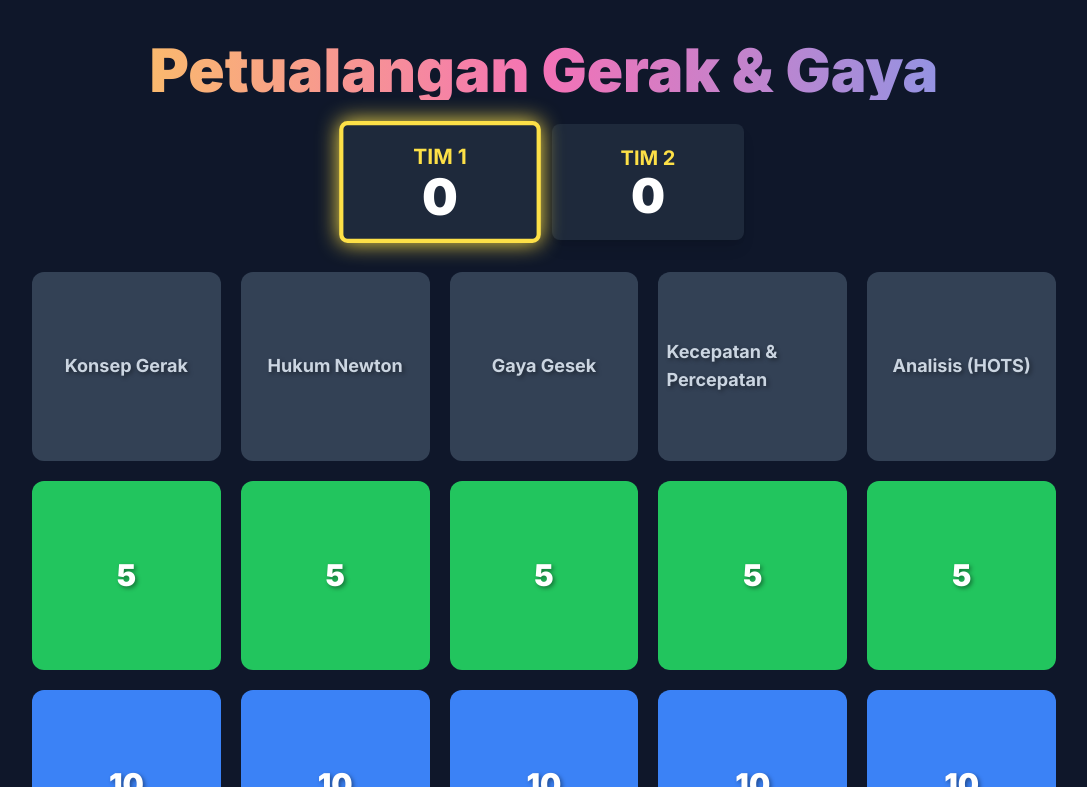
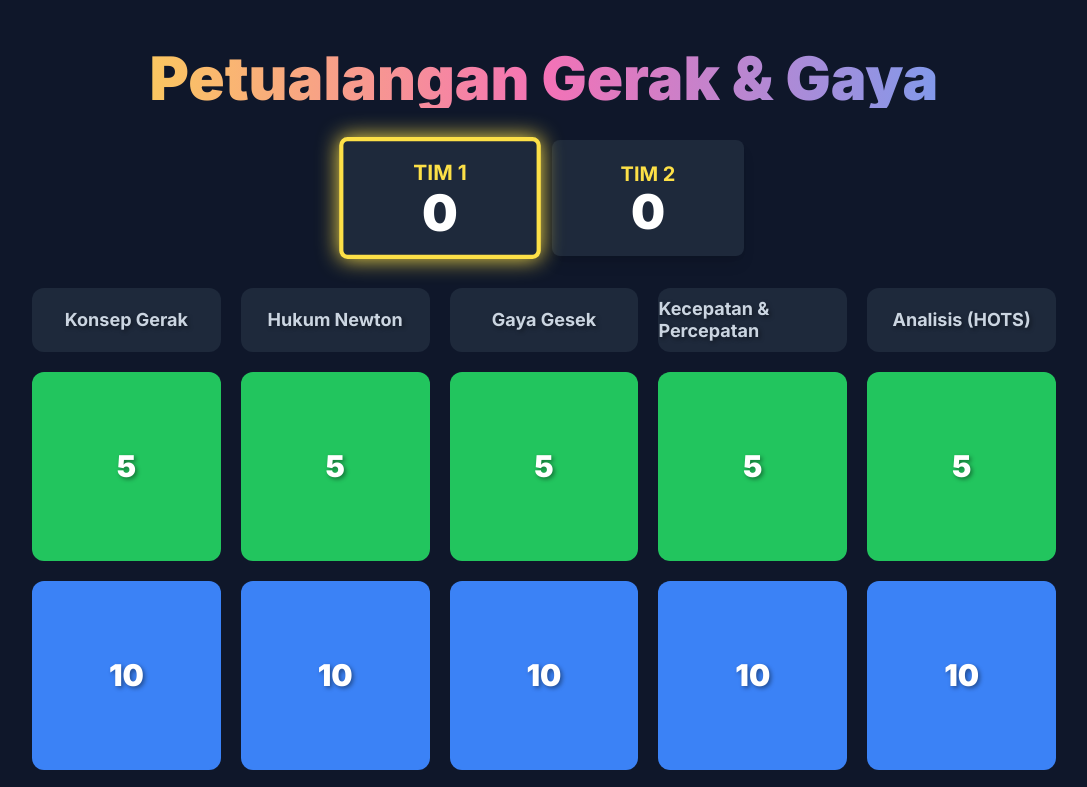
Before and after one commit to Science-Chemistry-YPS/Exercise8-GerakdanGaya, a plain HTML site: page index.html in a window 1280 px wide. Both pictures are taken after a click on the button "2 Tim". Shown: the top 787 px of the page, without its empty margins (96-1183 px from the left). Drawn offline with nearby package versions, Linux system fonts and the light colour scheme.

Commit message:
Update index.html

```diff
--- a/index.html
+++ b/index.html
@@ -18,6 +18,8 @@
             color: #f1f5f9; /* text-slate-100 */
             /* Mencegah seleksi teks yang mengganggu */
             user-select: none;
+            /* Pastikan body tidak scroll saat layout utama aktif */
+            overflow-y: hidden;
         }
 
         /* Gradient untuk judul */
@@ -41,6 +43,8 @@
             aspect-ratio: 1 / 1; /* Membuat kotak tetap persegi */
             color: #ffffff;
             text-shadow: 2px 2px 4px rgba(0,0,0,0.4);
+            /* Ukuran font responsif untuk kotak kategori */
+            line-height: 1.2;
         }
         .question-box:hover {
             transform: scale(1.05) rotate(2deg);
@@ -51,6 +55,21 @@
             opacity: 0.7;
             transform: scale(0.95);
         }
+        .question-box.category-title {
+            font-size: 0.875rem; /* text-sm */
+            font-weight: 700; /* font-bold */
+            color: #cbd5e1; /* text-slate-300 */
+            background-color: #1e293b; /* bg-slate-800 */
+            opacity: 1;
+            aspect-ratio: auto; /* Hapus rasio persegi */
+            min-height: 4rem; /* Tinggi minimal */
+        }
+        @media (min-width: 768px) { /* md: */
+            .question-box.category-title {
+                font-size: 1.125rem; /* text-lg */
+            }
+        }
+
 
         /* Warna kotak berdasarkan poin */
         .points-5 { background-color: #22c55e; } /* green-500 */
@@ -240,8 +259,6 @@
             Pilih Tim!
         </h1>
 
-        <!-- Input API Key SUDAH DIHAPUS -->
-
         <p class="my-6 text-slate-300">Pilih jumlah tim yang akan bermain:</p>
         <div class="flex justify-center gap-4">
             <button onclick="startGame(2)" class="px-6 py-3 bg-blue-600 hover:bg-blue-700 rounded-lg text-white font-bold text-lg shadow-lg transition duration-200">2 Tim</button>
@@ -251,33 +268,35 @@
     </div>
 
     <!-- --- Konten Game (Sembunyi Awalnya) --- -->
-    <div id="game-container" class="hidden">
+    <!-- Diperbarui untuk flexbox vertikal agar muat 1 layar -->
+    <div id="game-container" class="hidden flex flex-col min-h-[calc(100vh-4rem)] max-w-5xl mx-auto">
         <!-- Header -->
-        <header class="text-center mb-6">
-            <h1 class="text-4xl md:text-6xl font-black game-title mt-2">
+        <header class="text-center py-4"> <!-- Mengurangi padding/margin vertikal -->
+            <h1 class="text-4xl md:text-6xl font-black game-title">
                 Petualangan Gerak & Gaya
             </h1>
         </header>
 
         <!-- Papan Skor Tim -->
-        <div id="scoreboard-container" class="flex flex-wrap justify-center gap-4 mb-8">
+        <div id="scoreboard-container" class="flex flex-wrap justify-center gap-4 py-4"> <!-- Mengurangi padding/margin vertikal -->
             <!-- Papan skor akan dimasukkan oleh JS di sini -->
         </div>
 
         <!-- Papan Permainan -->
-        <main class="max-w-5xl mx-auto grid grid-cols-5 gap-3 md:gap-5">
+        <!-- flex-grow akan membuat bagian ini mengisi sisa ruang -->
+        <main class="flex-grow grid grid-cols-5 gap-3 md:gap-5 py-4">
             <!-- Kategori (hanya visual, tidak bisa diklik) -->
-            <div class="question-box bg-slate-700 !text-sm md:!text-lg !font-bold !text-slate-300 p-2 opacity-100">Konsep Gerak</div>
-            <div class="question-box bg-slate-700 !text-sm md:!text-lg !font-bold !text-slate-300 p-2 opacity-100">Hukum Newton</div>
-            <div class="question-box bg-slate-700 !text-sm md:!text-lg !font-bold !text-slate-300 p-2 opacity-100">Gaya Gesek</div>
-            <div class="question-box bg-slate-700 !text-sm md:!text-lg !font-bold !text-slate-300 p-2 opacity-100">Kecepatan & Percepatan</div>
-            <div class="question-box bg-slate-700 !text-sm md:!text-lg !font-bold !text-slate-300 p-2 opacity-100">Analisis (HOTS)</div>
+            <div class="question-box category-title">Konsep Gerak</div>
+            <div class="question-box category-title">Hukum Newton</div>
+            <div class="question-box category-title">Gaya Gesek</div>
+            <div class="question-box category-title">Kecepatan & Percepatan</div>
+            <div class="question-box category-title">Analisis (HOTS)</div>
 
             <!-- Pertanyaan akan dimasukkan oleh JS di sini -->
         </main>
 
         <!-- Tombol Reset -->
-        <footer class="text-center mt-8">
+        <footer class="text-center py-4"> <!-- Mengurangi padding/margin vertikal -->
             <button id="reset-button" onclick="showSetup()" class="px-6 py-2 bg-red-600 hover:bg-red-700 rounded-lg text-white font-bold shadow-lg transition duration-200">
                 Mulai Ulang
             </button>
@@ -333,8 +352,6 @@
 
             <!-- Footer Modal -->
             <div class="p-5 border-t border-slate-700 flex justify-end items-center">
-                <!-- Tombol Penjelasan AI SUDAH DIHAPUS -->
-
                 <!-- Tombol Tutup -->
                 <button id="close-modal-button" onclick="closeModal()" class="px-5 py-2 bg-slate-600 hover:bg-slate-700 rounded-lg text-white font-semibold transition duration-200">
                     Tutup
@@ -708,12 +725,13 @@
 
             // Hapus papan skor lama dan kotak soal lama
             scoreboardContainer.innerHTML = '';
+            // Reset papan, tapi JANGAN hapus kategori
             board.innerHTML = `
-                <div class="question-box bg-slate-700 !text-sm md:!text-lg !font-bold !text-slate-300 p-2 opacity-100">Konsep Gerak</div>
-                <div class="question-box bg-slate-700 !text-sm md:!text-lg !font-bold !text-slate-300 p-2 opacity-100">Hukum Newton</div>
-                <div class="question-box bg-slate-700 !text-sm md:!text-lg !font-bold !text-slate-300 p-2 opacity-100">Gaya Gesek</div>
-                <div class="question-box bg-slate-700 !text-sm md:!text-lg !font-bold !text-slate-300 p-2 opacity-100">Kecepatan & Percepatan</div>
-                <div class="question-box bg-slate-700 !text-sm md:!text-lg !font-bold !text-slate-300 p-2 opacity-100">Analisis (HOTS)</div>
+                <div class="question-box category-title">Konsep Gerak</div>
+                <div class="question-box category-title">Hukum Newton</div>
+                <div class="question-box category-title">Gaya Gesek</div>
+                <div class="question-box category-title">Kecepatan & Percepatan</div>
+                <div class="question-box category-title">Analisis (HOTS)</div>
             `;
 
             // Tutup juga modal pertanyaan jika terbuka
@@ -732,7 +750,7 @@
             activeQuestions = shuffleQuestions();
 
             setupScreen.style.display = 'none';
-            gameContainer.style.display = 'block';
+            gameContainer.style.display = 'flex'; // Ubah ke flex
             finishModal.style.display = 'none';
 
             // Buat Papan Skor
@@ -745,6 +763,9 @@
                 clone.firstElementChild.dataset.teamId = i; // Simpan ID tim
                 scoreboardContainer.appendChild(clone);
             }
+
+            // Hapus kotak soal lama (selain kategori)
+            board.querySelectorAll('.question-box:not(.category-title)').forEach(box => box.remove());
 
             // Buat Papan Pertanyaan
             activeQuestions.forEach((q, index) => {
@@ -779,7 +800,8 @@
 
             // Reset modal
             modalPoints.textContent = `Soal ${question.points} Poin`;
-            modalPoints.className = `text-3xl font-black text-center points-${question.points}`; // Ganti warna header
+            // Ganti warna header
+            modalPoints.className = `text-3xl font-black text-center text-${question.points === 5 ? 'green' : question.points === 10 ? 'blue' : question.points === 15 ? 'yellow' : 'pink'}-400`;
             modalQuestionText.innerHTML = question.question; // Pakai innerHTML agar span terbaca
             feedbackText.style.display = 'none';
             // Sembunyikan penjelasan
```
